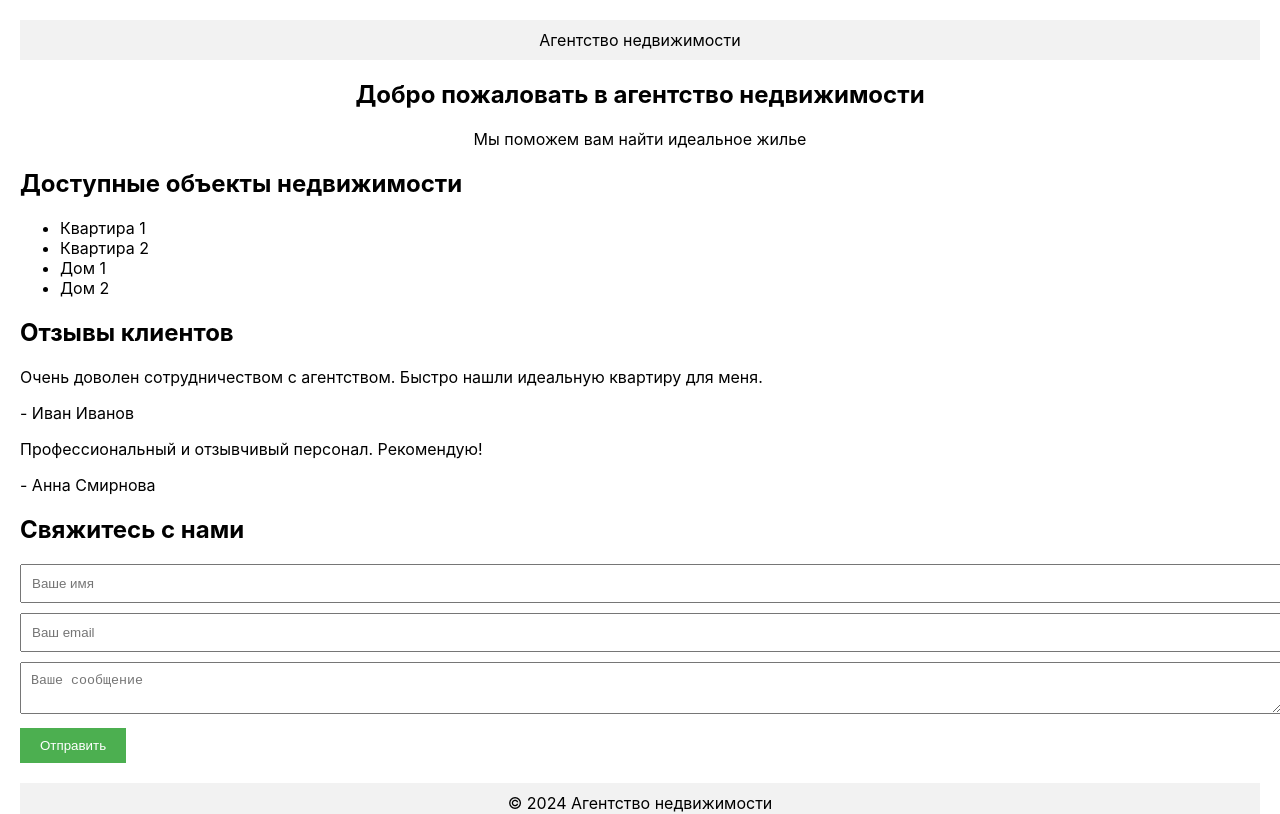
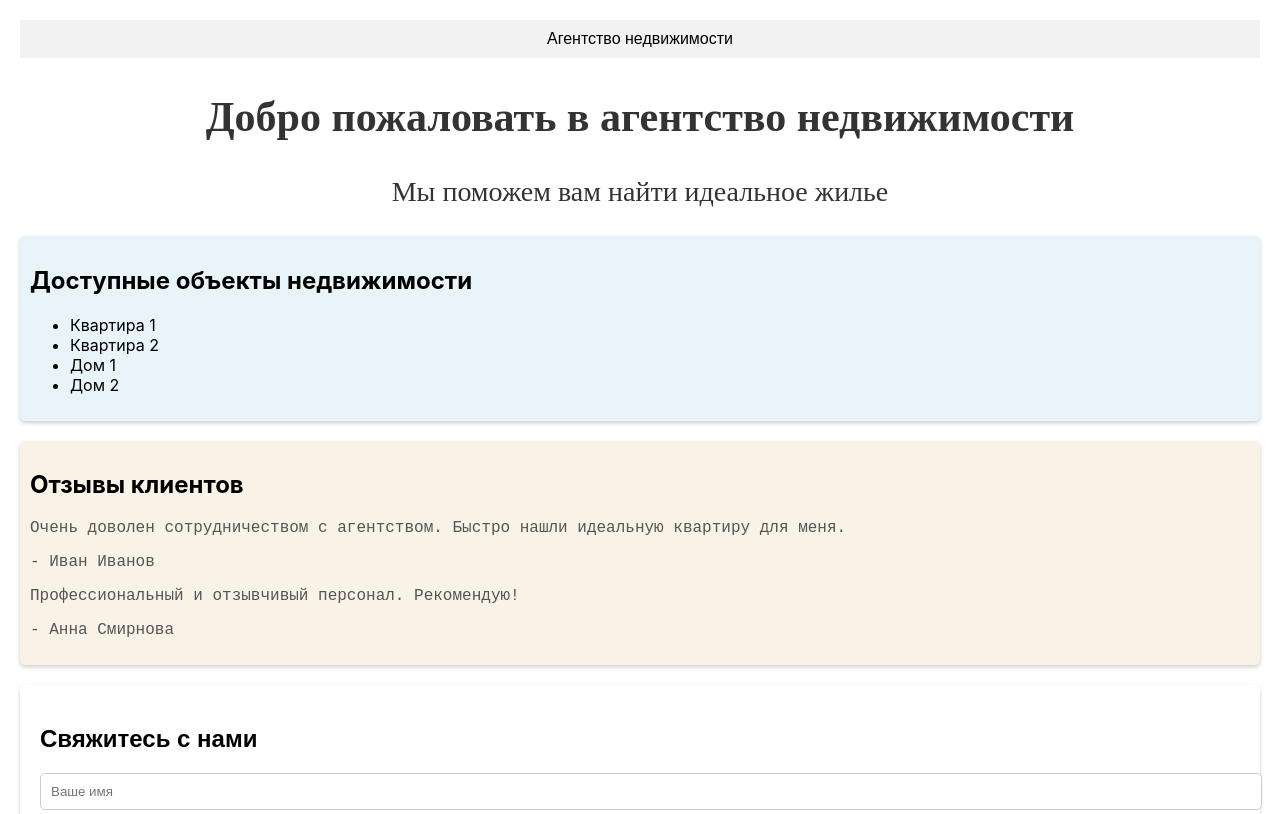
Before and after one commit to spiraspira/reactlab4, a React (Create React App) app: page / in a window 1280 px wide. Shown: the top 814 px of the page. Built offline with nearby package versions, Linux system fonts and the light colour scheme.

Commit message:
Update App.css

```diff
--- a/src/App.css
+++ b/src/App.css
@@ -8,33 +8,56 @@
     background-color: #f2f2f2;
     padding: 10px;
     text-align: center;
+    font-family: Arial, sans-serif;
   }
 
   .hero-section {
     margin: 20px 0;
     text-align: center;
+    font-family: "Times New Roman", serif;
+    font-size: 28px;
+    color: #333;
   }
 
   .property-list {
     margin: 20px 0;
+    background-color: #e8f4f8;
+    padding: 10px;
+    border-radius: 5px;
+    box-shadow: 0 2px 4px rgba(0, 0, 0, 0.2);
   }
 
   .testimonials {
     margin: 20px 0;
+    background-color: #f9f3e7;
+    padding: 10px;
+    border-radius: 5px;
+    box-shadow: 0 2px 4px rgba(0, 0, 0, 0.2);
   }
 
   .testimonial {
     margin-bottom: 10px;
+    font-family: "Courier New", monospace;
+    font-size: 16px;
+    color: #555;
   }
 
   .contact-form {
     margin: 20px 0;
+    background-color: #fff;
+    padding: 20px;
+    border-radius: 5px;
+    box-shadow: 0 2px 4px rgba(0, 0, 0, 0.2);
+    font-family: Arial, sans-serif;
   }
 
-  input, textarea {
+  input,
+  textarea {
     width: 100%;
     padding: 10px;
     margin-bottom: 10px;
+    border-radius: 5px;
+    border: 1px solid #ccc;
   }
 
   button {
@@ -43,6 +66,9 @@
     color: white;
     border: none;
     cursor: pointer;
+    border-radius: 5px;
+    font-family: Arial, sans-serif;
+    font-size: 16px;
   }
 
   @media (max-width: 768px) {
@@ -61,4 +87,8 @@
     .testimonial {
       font-size: 14px;
     }
+
+    .contact-form {
+        font-size: 14px;
+      }
   }
```
